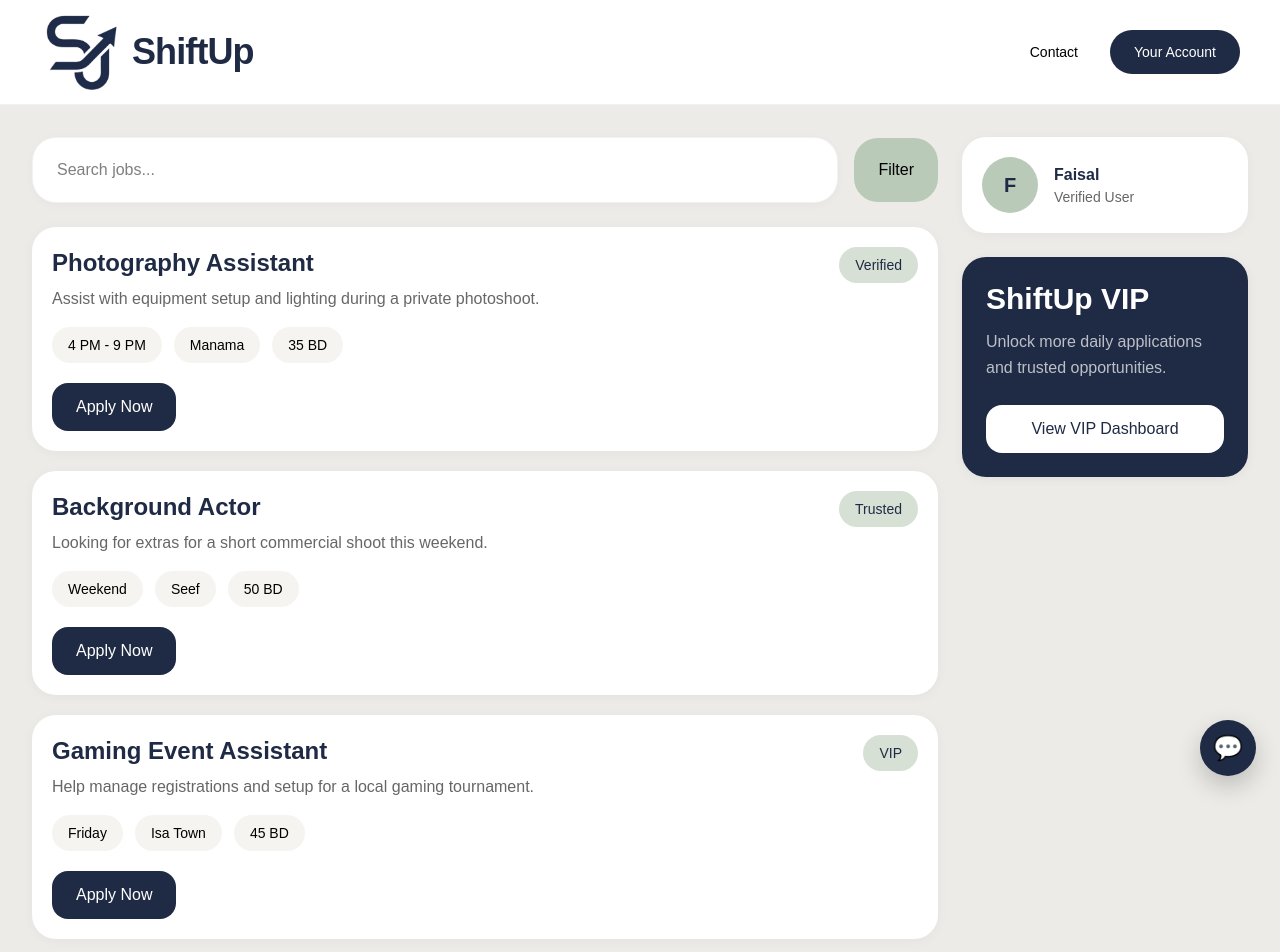
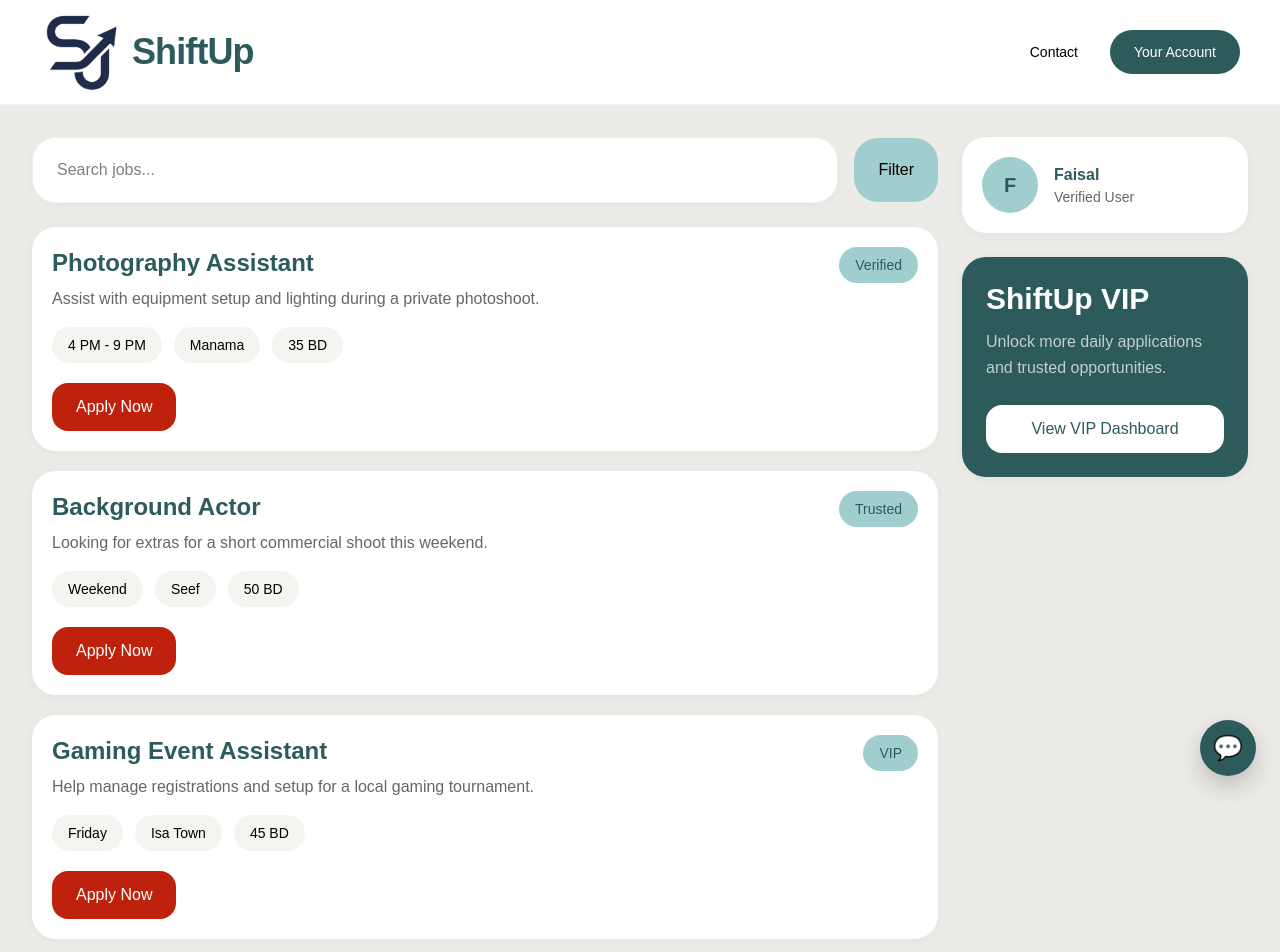
Before and after one commit to FaisalAlmarzouqi/Shiftup, a Next.js app in the folder frontend/: page /dashboard in a window 1280 px wide. Shown: the top 952 px of the page. Built offline with nearby package versions, Linux system fonts and the light colour scheme.

Commit message:
adding deployment

```diff
--- a/frontend/app/dashboard/page.tsx
+++ b/frontend/app/dashboard/page.tsx
@@ -3,6 +3,7 @@
 
 export default function DashboardPage() {
   const [chatOpen, setChatOpen] = useState(false);
+
   return (
     <main className="min-h-screen bg-[#ECEBE7] text-black">
 
@@ -19,7 +20,7 @@
               className="h-20 w-auto object-contain"
             />
 
-            <h1 className="text-4xl font-bold tracking-tight text-[#1F2A44]">
+            <h1 className="text-4xl font-bold tracking-tight text-[#2D5B5C]">
               ShiftUp
             </h1>
 
@@ -31,7 +32,7 @@
               Contact
             </button>
 
-            <button className="rounded-full bg-[#1F2A44] px-6 py-3 text-sm font-medium text-white hover:opacity-90 transition">
+            <button className="rounded-full bg-[#2D5B5C] px-6 py-3 text-sm font-medium text-white hover:opacity-90 transition">
               Your Account
             </button>
 
@@ -55,10 +56,10 @@
               <input
                 type="text"
                 placeholder="Search jobs..."
-                className="w-full rounded-3xl border border-black/5 bg-white px-6 py-5 text-black shadow-[0_2px_10px_rgba(0,0,0,0.03)] outline-none transition focus:border-[#B9CAB8]"
+                className="w-full rounded-3xl border border-black/5 bg-white px-6 py-5 text-black shadow-[0_2px_10px_rgba(0,0,0,0.03)] outline-none transition focus:border-[#A0CDCE]"
               />
 
-              <button className="rounded-3xl bg-[#B9CAB8] px-6 py-5 font-medium hover:opacity-90 transition">
+              <button className="rounded-3xl bg-[#A0CDCE] px-6 py-5 font-medium hover:opacity-90 transition">
                 Filter
               </button>
 
@@ -67,23 +68,60 @@
             {/* JOB CARDS */}
             <div className="grid gap-5">
 
-              {/* PHOTOGRAPHY */}
-              <div className="rounded-3xl bg-white p-5 shadow-[0_2px_12px_rgba(0,0,0,0.04)]">
+              {/* JOB CARD */}
+              {[
+                {
+                  title: "Photography Assistant",
+                  desc: "Assist with equipment setup and lighting during a private photoshoot.",
+                  tag: "Verified",
+                  time: "4 PM - 9 PM",
+                  location: "Manama",
+                  pay: "35 BD",
+                },
+                {
+                  title: "Background Actor",
+                  desc: "Looking for extras for a short commercial shoot this weekend.",
+                  tag: "Trusted",
+                  time: "Weekend",
+                  location: "Seef",
+                  pay: "50 BD",
+                },
+                {
+                  title: "Gaming Event Assistant",
+                  desc: "Help manage registrations and setup for a local gaming tournament.",
+                  tag: "VIP",
+                  time: "Friday",
+                  location: "Isa Town",
+                  pay: "45 BD",
+                },
+                {
+                  title: "Pet Sitting Helper",
+                  desc: "Help care for two small dogs during evening hours.",
+                  tag: "Verified",
+                  time: "Evening Shift",
+                  location: "Riffa",
+                  pay: "20 BD",
+                },
+              ].map((job, index) => (
+                <div
+                  key={index}
+                  className="rounded-3xl bg-white p-5 shadow-[0_2px_12px_rgba(0,0,0,0.04)]"
+                >
 
                   <div className="flex items-start justify-between">
 
                     <div>
-                    <h2 className="text-2xl font-bold text-[#1F2A44]">
-                      Photography Assistant
+                      <h2 className="text-2xl font-bold text-[#2D5B5C]">
+                        {job.title}
                       </h2>
 
                       <p className="mt-2 text-black/60">
-                      Assist with equipment setup and lighting during a private photoshoot.
+                        {job.desc}
                       </p>
                     </div>
 
-                  <span className="rounded-full bg-[#D6E0D4] px-4 py-2 text-sm font-medium text-[#1F2A44]">
-                    Verified
+                    <span className="rounded-full bg-[#A0CDCE] px-4 py-2 text-sm font-medium text-[#2D5B5C]">
+                      {job.tag}
                     </span>
 
                   </div>
@@ -91,153 +129,25 @@
                   <div className="mt-4 flex flex-wrap gap-3 text-sm">
 
                     <div className="rounded-full bg-[#F5F4F1] px-4 py-2">
-                    4 PM - 9 PM
+                      {job.time}
                     </div>
 
                     <div className="rounded-full bg-[#F5F4F1] px-4 py-2">
-                    Manama
+                      {job.location}
                     </div>
 
                     <div className="rounded-full bg-[#F5F4F1] px-4 py-2">
-                    35 BD
+                      {job.pay}
                     </div>
 
                   </div>
 
-                <button className="mt-5 rounded-2xl bg-[#1F2A44] px-6 py-3 font-medium text-white hover:scale-[1.02] transition">
+                  <button className="mt-5 rounded-2xl bg-[#BE220D] px-6 py-3 font-medium text-white hover:scale-[1.02] transition">
                     Apply Now
                   </button>
 
                 </div>
-
-              {/* BACKGROUND ACTOR */}
-              <div className="rounded-3xl bg-white p-5 shadow-[0_2px_12px_rgba(0,0,0,0.04)]">
-
-                <div className="flex items-start justify-between">
-
-                  <div>
-                    <h2 className="text-2xl font-bold text-[#1F2A44]">
-                      Background Actor
-                    </h2>
-
-                    <p className="mt-2 text-black/60">
-                      Looking for extras for a short commercial shoot this weekend.
-                    </p>
-                  </div>
-
-                  <span className="rounded-full bg-[#D6E0D4] px-4 py-2 text-sm font-medium text-[#1F2A44]">
-                    Trusted
-                  </span>
-
-                </div>
-
-                <div className="mt-4 flex flex-wrap gap-3 text-sm">
-
-                  <div className="rounded-full bg-[#F5F4F1] px-4 py-2">
-                    Weekend
-                  </div>
-
-                  <div className="rounded-full bg-[#F5F4F1] px-4 py-2">
-                    Seef
-                  </div>
-
-                  <div className="rounded-full bg-[#F5F4F1] px-4 py-2">
-                    50 BD
-                  </div>
-
-                </div>
-
-                <button className="mt-5 rounded-2xl bg-[#1F2A44] px-6 py-3 font-medium text-white hover:scale-[1.02] transition">
-                  Apply Now
-                </button>
-
-              </div>
-              {/* GAMING EVENT */}
-              <div className="rounded-3xl bg-white p-5 shadow-[0_2px_12px_rgba(0,0,0,0.04)]">
-
-                <div className="flex items-start justify-between">
-
-                  <div>
-                    <h2 className="text-2xl font-bold text-[#1F2A44]">
-                      Gaming Event Assistant
-                    </h2>
-
-                    <p className="mt-2 text-black/60">
-                      Help manage registrations and setup for a local gaming tournament.
-                    </p>
-                  </div>
-
-                  <span className="rounded-full bg-[#D6E0D4] px-4 py-2 text-sm font-medium text-[#1F2A44]">
-                    VIP
-                  </span>
-
-                </div>
-
-                <div className="mt-4 flex flex-wrap gap-3 text-sm">
-
-                  <div className="rounded-full bg-[#F5F4F1] px-4 py-2">
-                    Friday
-                  </div>
-
-                  <div className="rounded-full bg-[#F5F4F1] px-4 py-2">
-                    Isa Town
-                  </div>
-
-                  <div className="rounded-full bg-[#F5F4F1] px-4 py-2">
-                    45 BD
-                  </div>
-
-                </div>
-
-                <button className="mt-5 rounded-2xl bg-[#1F2A44] px-6 py-3 font-medium text-white hover:scale-[1.02] transition">
-                  Apply Now
-                </button>
-
-              </div>
-              {/* PET SITTING */}
-              <div className="rounded-3xl bg-white p-5 shadow-[0_2px_12px_rgba(0,0,0,0.04)]">
-
-                <div className="flex items-start justify-between">
-
-                  <div>
-                    <h2 className="text-2xl font-bold text-[#1F2A44]">
-                      Pet Sitting Helper
-                    </h2>
-
-                    <p className="mt-2 text-black/60">
-                      Help care for two small dogs during evening hours.
-                    </p>
-                  </div>
-
-                  <span className="rounded-full bg-[#D6E0D4] px-4 py-2 text-sm font-medium text-[#1F2A44]">
-                    Verified
-                  </span>
-
-                </div>
-
-                <div className="mt-4 flex flex-wrap gap-3 text-sm">
-
-                  <div className="rounded-full bg-[#F5F4F1] px-4 py-2">
-                    Evening Shift
-                  </div>
-
-                  <div className="rounded-full bg-[#F5F4F1] px-4 py-2">
-                    Riffa
-                  </div>
-
-                  <div className="rounded-full bg-[#F5F4F1] px-4 py-2">
-                    20 BD
-                  </div>
-
-                </div>
-
-                <button className="mt-5 rounded-2xl bg-[#1F2A44] px-6 py-3 font-medium text-white hover:scale-[1.02] transition">
-                  Apply Now
-                </button>
-
-              </div>
-
-
+              ))}
 
             </div>
 
@@ -251,12 +161,12 @@
 
               <div className="flex items-center gap-4">
 
-                <div className="flex h-14 w-14 items-center justify-center rounded-full bg-[#B9CAB8] text-xl font-bold text-[#1F2A44]">
+                <div className="flex h-14 w-14 items-center justify-center rounded-full bg-[#A0CDCE] text-xl font-bold text-[#2D5B5C]">
                   F
                 </div>
 
                 <div>
-                  <h3 className="font-bold text-[#1F2A44]">
+                  <h3 className="font-bold text-[#2D5B5C]">
                     Faisal
                   </h3>
 
@@ -270,7 +180,7 @@
             </div>
 
             {/* SUBSCRIPTION */}
-            <div className="mt-6 rounded-3xl bg-[#1F2A44] p-6 text-white shadow-[0_2px_12px_rgba(0,0,0,0.05)]">
+            <div className="mt-6 rounded-3xl bg-[#2D5B5C] p-6 text-white shadow-[0_2px_12px_rgba(0,0,0,0.05)]">
 
               <h2 className="text-3xl font-bold">
                 ShiftUp VIP
@@ -282,7 +192,7 @@
 
             <a
   href="/vip-dashboard"
-                className="mt-6 block rounded-2xl bg-white px-5 py-3 text-center font-medium text-[#1F2A44] hover:scale-[1.02] transition"
+  className="mt-6 block rounded-2xl bg-white px-5 py-3 text-center font-medium text-[#2D5B5C] hover:scale-[1.02] transition"
 >
   View VIP Dashboard
 </a>
@@ -294,25 +204,27 @@
         </div>
 
       </section>
+
       {/* SHIFTUP CHAT */}
       <div className="fixed bottom-6 right-6 z-50">
 
         {/* CHAT WINDOW */}
         {chatOpen && (
-<div
-  className="mb-3 flex h-[420px] w-[300px] flex-col overflow-hidden rounded-[24px] border border-black/5 bg-white shadow-[0_10px_30px_rgba(0,0,0,0.12)]">
+          <div className="mb-3 flex h-[420px] w-[300px] flex-col overflow-hidden rounded-[24px] border border-black/5 bg-white shadow-[0_10px_30px_rgba(0,0,0,0.12)]">
+
             {/* HEADER */}
             <div className="flex items-center justify-between border-b border-black/5 px-4 py-3">
 
               <div className="flex items-center gap-3">
 
-        <div className="flex h-8 w-8 items-center justify-center rounded-full bg-[#D6E0D4] font-bold text-[#1F2A44]">
+                <div className="flex h-8 w-8 items-center justify-center rounded-full bg-[#A0CDCE] font-bold text-[#2D5B5C]">
                   S
                 </div>
 
                 <div>
 
-<h2 className="text-sm font-semibold text-[#1F2A44]">            ShiftUp Assistant
+                  <h2 className="text-sm font-semibold text-[#2D5B5C]">
+                    ShiftUp Assistant
                   </h2>
 
                   <p className="text-xs text-black/40">
@@ -324,10 +236,7 @@
               </div>
 
               <button
-  onClick={() => {
-    const chat = document.getElementById("shiftup-chat");
-    if (chat) chat.style.display = "none";
-  }}
+                onClick={() => setChatOpen(false)}
                 className="text-black/40 hover:text-black transition"
               >
                 ✕
@@ -337,38 +246,15 @@
 
             {/* BODY */}
             <div className="flex-1 space-y-3 overflow-y-auto bg-[#FCFCFA] p-4">
-      {/* AI MESSAGE */}
+
               <div className="max-w-[85%] rounded-[22px] rounded-bl-md bg-[#F3F3F1] px-4 py-3 text-sm leading-relaxed text-black/70">
                 Welcome to ShiftUp. How can we help you today?
               </div>
 
-      {/* OPTIONS */}
-      <div className="flex flex-wrap gap-2">
-
-        <button className="rounded-full border border-black/10 bg-white px-3 py-1.5 text-sm hover:bg-black/5 transition">
-          Find Jobs
-        </button>
-
-        <button className="rounded-full border border-black/10 bg-white px-3 py-1.5 text-sm hover:bg-black/5 transition">
-          VIP Plans
-        </button>
-
-        <button className="rounded-full border border-black/10 bg-white px-3 py-1.5 text-sm hover:bg-black/5 transition">
-          Employer Help
-        </button>
-
-        <button className="rounded-full border border-black/10 bg-white px-3 py-1.5 text-sm hover:bg-black/5 transition">
-          Contact Support
-        </button>
-
-      </div>
-
-      {/* USER */}
-      <div className="ml-auto max-w-[80%] rounded-[22px] rounded-br-md bg-[#1F2A44] px-4 py-3 text-sm text-white">
+              <div className="ml-auto max-w-[80%] rounded-[22px] rounded-br-md bg-[#2D5B5C] px-4 py-3 text-sm text-white">
                 I want to find flexible photography jobs.
               </div>
 
-      {/* AI */}
               <div className="max-w-[85%] rounded-[22px] rounded-bl-md bg-[#F3F3F1] px-4 py-3 text-sm leading-relaxed text-black/70">
                 Great choice. We currently have verified photography assistant opportunities available in Manama.
               </div>
@@ -377,15 +263,16 @@
 
             {/* FOOTER */}
             <div className="border-t border-black/5 p-3">
+
               <div className="flex items-center gap-3">
 
                 <input
                   type="text"
                   placeholder="Type a message..."
-          className="flex-1 rounded-full border border-black/5 bg-[#F8F8F6] px-5 py-3 text-sm outline-none focus:border-[#B9CAB8]"
+                  className="flex-1 rounded-full border border-black/5 bg-[#F8F8F6] px-5 py-3 text-sm outline-none focus:border-[#A0CDCE]"
                 />
 
-        <button className="flex h-10 w-10 items-center justify-center rounded-full bg-[#1F2A44] text-white hover:scale-[1.03] transition">
+                <button className="flex h-10 w-10 items-center justify-center rounded-full bg-[#BE220D] text-white hover:scale-[1.03] transition">
                   →
                 </button>
 
@@ -395,15 +282,17 @@
 
           </div>
         )}
+
         {/* FLOAT BUTTON */}
         <button
           onClick={() => setChatOpen(!chatOpen)}
-  className="ml-auto flex h-14 w-14 items-center justify-center rounded-full bg-[#1F2A44] text-2xl text-white shadow-[0_10px_25px_rgba(0,0,0,0.2)] hover:scale-105 transition"
+          className="ml-auto flex h-14 w-14 items-center justify-center rounded-full bg-[#2D5B5C] text-2xl text-white shadow-[0_10px_25px_rgba(0,0,0,0.2)] hover:scale-105 transition"
         >
           💬
         </button>
 
       </div>
+
     </main>
   );
 }
--- a/frontend/app/page.tsx
+++ b/frontend/app/page.tsx
@@ -1,9 +1,131 @@
+export default function home() {
+  return (
+    <main className="min-h-screen bg-[#F5F4F1] text-black">
 
+      {/* Navbar */}
+      <nav className="flex items-center justify-between px-8 py-6">
 
-export default function Home() {
-  return (
-    <main style={{padding: "40px"}}>
-      <h1>SHIFTUP WORKS 🚀</h1>
+        <div className="flex items-center gap-3">
+
+          <img
+            src="/shiftuplogo.png"
+            alt="ShiftUp Logo"
+            className="h-20 w-auto object-contain"
+          />
+
+          <h1 className="text-4xl font-bold tracking-tight text-[#1F2A44]">
+            ShiftUp
+          </h1>
+
+        </div>
+
+      </nav>
+
+      {/* Hero Section */}
+      <section className="flex flex-col items-center justify-center px-6 pt-24 text-center">
+
+        <div className="mb-6 rounded-full bg-[#D6E0D4] px-4 py-2 text-sm font-medium text-[#1F2A44]">
+          Trusted Temporary Work Platform
+        </div>
+
+        <h1 className="max-w-4xl text-5xl font-bold leading-tight text-[#1F2A44] md:text-7xl">
+          Find flexible work that fits your life.
+        </h1>
+
+        <p className="mt-6 max-w-2xl text-lg text-black/70">
+          ShiftUp connects trusted workers with businesses looking for
+          temporary, Odd-Jobs, and flexible opportunities.
+        </p>
+
+        {/* CARDS */}
+        <div className="mt-16 grid w-full max-w-5xl grid-cols-1 gap-6 md:grid-cols-2">
+
+          {/* GET STARTED */}
+          <a
+            href="/login"
+            className="rounded-3xl bg-white p-8 text-left shadow-[0_2px_12px_rgba(0,0,0,0.04)] transition hover:scale-[1.02]"
+          >
+
+            <div className="mb-4 flex items-center justify-between">
+
+              <h2 className="text-2xl font-bold text-[#1F2A44]">
+                Get Started
+              </h2>
+
+              <span className="rounded-full bg-[#D6E0D4] px-4 py-2 text-sm font-medium text-[#1F2A44]">
+                Employee
+              </span>
+
+            </div>
+
+            <p className="text-black/60 leading-relaxed">
+              Browse trusted temporary and flexible work opportunities
+              tailored for your schedule.
+            </p>
+
+            <div className="mt-6 flex flex-wrap gap-3 text-sm">
+
+              <div className="rounded-full bg-[#F5F4F1] px-4 py-2">
+                Odd-Jobs
+              </div>
+
+              <div className="rounded-full bg-[#F5F4F1] px-4 py-2">
+                Flexible
+              </div>
+
+              <div className="rounded-full bg-[#F5F4F1] px-4 py-2">
+                Verified
+              </div>
+
+            </div>
+
+          </a>
+
+          {/* POST JOB */}
+          <a
+            href="/employerlogin"
+            className="rounded-3xl bg-white p-8 text-left shadow-[0_2px_12px_rgba(0,0,0,0.04)] transition hover:scale-[1.02]"
+          >
+
+            <div className="mb-4 flex items-center justify-between">
+
+              <h2 className="text-2xl font-bold text-[#1F2A44]">
+                Post a Job
+              </h2>
+
+              <span className="rounded-full bg-[#D6E0D4] px-4 py-2 text-sm font-medium text-[#1F2A44]">
+                Employer
+              </span>
+
+            </div>
+
+            <p className="text-black/60 leading-relaxed">
+              Find trusted temporary workers and manage applications
+              through ShiftUp.
+            </p>
+
+            <div className="mt-6 flex flex-wrap gap-3 text-sm">
+
+              <div className="rounded-full bg-[#F5F4F1] px-4 py-2">
+                Fast Hiring
+              </div>
+
+              <div className="rounded-full bg-[#F5F4F1] px-4 py-2">
+                Verified Users
+              </div>
+
+              <div className="rounded-full bg-[#F5F4F1] px-4 py-2">
+                Trusted
+              </div>
+
+            </div>
+
+          </a>
+
+        </div>
+
+      </section>
+
     </main>
   );
 }
```
Lines whose indentation alone changed are shown as unchanged.
